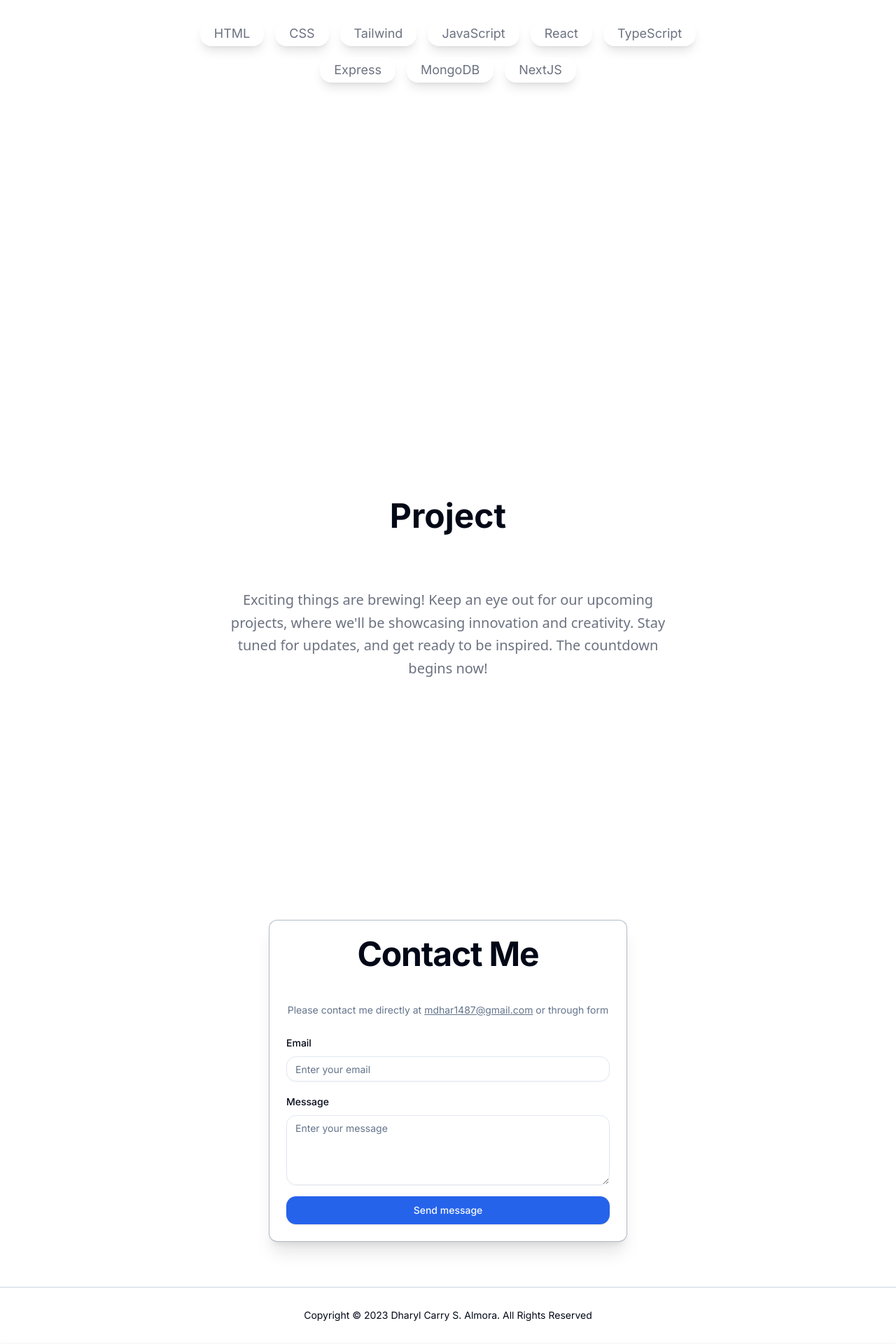
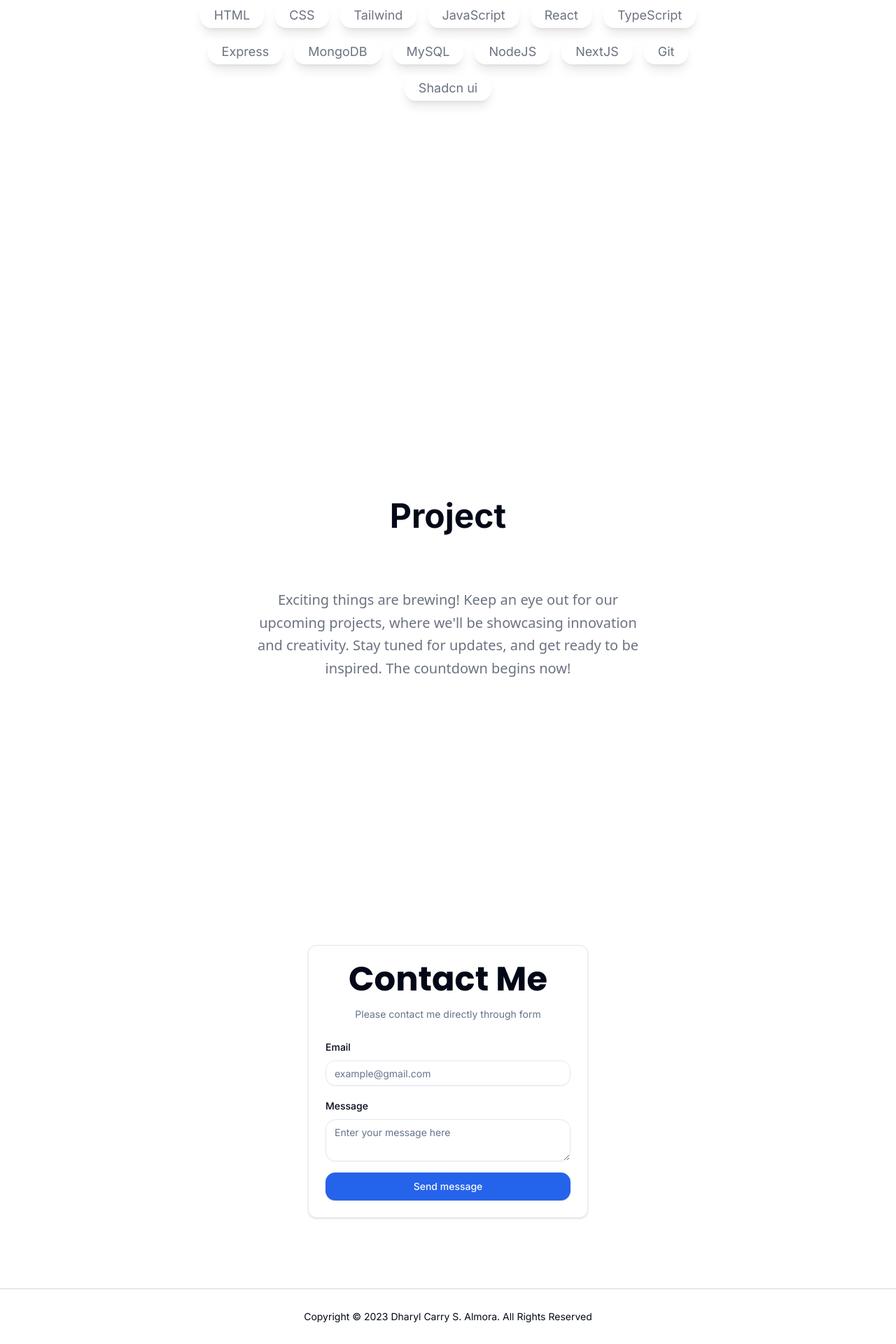
Before and after one commit to dharylovey/latest-portfolio, a Next.js app: page / in a window 1280 px wide. Shown: the part 2294-4214 px from the top of the page at 70% size. Built offline with nearby package versions, Linux system fonts and the light colour scheme.

Commit message:
fix navbar server components

```diff
--- a/app/layout.tsx
+++ b/app/layout.tsx
@@ -1,69 +1,29 @@
-'use client'
-// import type { Metadata } from "next";
+import type { Metadata } from "next";
 import { Inter } from "next/font/google";
 import "./globals.css";
 import { ThemeProvider } from "@/components/theme-provider";
-import Navbar from "@/components/Navbar";
 import Footer from "@/components/Footer";
-import { useEffect, useState } from "react";
+import NavbarLayout from "@/components/NavbarLayout";
+
+
 const inter = Inter({ subsets: ["latin"] });
 
 
-// export const metadata: Metadata = {
-//   title: "Personal Portfolio",
-//   description: "Explore the digital world of Dharyl Almora's portfolio, where creativity meets innovation. With a passion for design and development, Dharyl showcases a diverse range of projects, from sleek web designs to interactive user experiences. Dive into a world of captivating visuals and seamless functionality, crafted with meticulous attention to detail and a drive for excellence.",
-// };
+export const metadata: Metadata = {
+  title: "Dharyl Portfolio",
+  description: "Explore the digital world of Dharyl Almora's portfolio.",
+  authors: {
+    name: "Dharyl Almora",
+    url: "https://dharyl-portfolio.beta.vercel.app/",
+  }
+};
 
 export default function RootLayout({
   children,
 }: Readonly<{
   children: React.ReactNode;
 }>) {
-  let [activeSection, setActiveSection] = useState("about");
 
-  let links = ["about", "skills", "project", "contact"];
-
-  useEffect(() => {
-    let about = document.getElementById("about");
-    // let experience = document.getElementById('experience')
-    let myskills = document.getElementById("skills");
-    let project = document.getElementById("project");
-    let contact = document.getElementById("contact");
-
-    let sections = [about, myskills, project, contact];
-
-    const observerOptions = {
-      root: null,
-      rootMargin: "0px",
-      threshold: 0.2,
-    };
-
-    const observer = new IntersectionObserver((entries) => {
-      entries.forEach((entry) => {
-        if (entry.isIntersecting) {
-          if (entry.target.id == "about") {
-            setActiveSection("about");
-          }
-          // if (entry.target.id == 'experience'){
-          //   setActiveSection('experience')
-          // }
-          if (entry.target.id == "skills") {
-            setActiveSection("skills");
-          }
-          if (entry.target.id == "project") {
-            setActiveSection("project");
-          }
-          if (entry.target.id == "contact") {
-            setActiveSection("contact");
-          }
-        }
-      });
-    }, observerOptions);
-
-    sections?.forEach((section) => {
-      section && observer.observe(section);
-    });
-  }, []);
 
   return (
     <html lang="en">
@@ -74,7 +34,7 @@ export default function RootLayout({
           enableSystem
           disableTransitionOnChange
         >
-          <Navbar links={links} activeSection={activeSection} />
+          <NavbarLayout />
           {children}
           <Footer />
         </ThemeProvider>
--- a/app/page.tsx
+++ b/app/page.tsx
@@ -1,10 +1,11 @@
 'use client'
 import About from "@/components/About";
-import Contact from "@/components/Contact";
+// import Contact from "@/components/Contact";
 // import Experience from "@/components/Experience";
 import Hero from "@/components/Hero";
 import Project from "@/components/Project";
 import Skills from "@/components/Skills";
+import ContactForm from "@/components/contacts/ContactForm";
 
 export default function Home() {
   return (
@@ -14,7 +15,8 @@ export default function Home() {
       {/* <Experience /> */}
       <Skills />
       <Project />
-      <Contact />
+      {/* <Contact /> */}
+      <ContactForm />
     </div>
   );
 }
--- a/components/About.tsx
+++ b/components/About.tsx
@@ -79,7 +79,7 @@ export default function About() {
               ))}
             </ul>
 
-            <div className="text-center md:text-start py-4 px-2">
+            <div className="text-start md:text-start py-4 px-2">
               <p className="mx-auto text-gray-500 md:text-xl dark:text-white">
                 {`
                 As a junior full stack developer, I'm enthusiastic about delivering into the dynamic realm of software development. Equipped with a solid grasp of both front-end and back-end technologies, I'm keen to make meaningful contributions to innovative projects and collaborate closely with seasoned colleagues. My dedication to coding fuels my quest for continuous learning and adaptation to emerging technologies, ensuring that I remain abreast of the latest industry standards. I eagerly anticipate applying my skills in `}
--- a/components/Footer.tsx
+++ b/components/Footer.tsx
@@ -2,7 +2,7 @@
 
 const Footer = () => {
     return (
-      <section className="flex items-center justify-center h-20 text-xs lg:text-sm mx-auto px-4 py-5 border-t-2 shadow-sm  backdrop-blur-lg dark:background">
+      <section className="flex text-center items-center justify-center h-20 text-xs lg:text-sm mx-auto px-4 py-5 border-t-2 shadow-sm  backdrop-blur-lg dark:background dark:bg-slate-900">
         Copyright © 2023 Dharyl Carry S. Almora. All Rights Reserved
       </section>
     )
--- /dev/null
+++ b/components/NavbarLayout.tsx
@@ -0,0 +1,56 @@
+'use client';
+import React, {useEffect, useState} from 'react'
+import Navbar from '@/components/Navbar'
+
+export default function NavbarLayout() {
+    let [activeSection, setActiveSection] = useState("about");
+
+  let links = ["about", "skills", "project", "contact"];
+
+  useEffect(() => {
+    let about = document.getElementById("about");
+    // let experience = document.getElementById('experience')
+    let myskills = document.getElementById("skills");
+    let project = document.getElementById("project");
+    let contact = document.getElementById("contact");
+
+    let sections = [about, myskills, project, contact];
+
+    const observerOptions = {
+      root: null,
+      rootMargin: "0px",
+      threshold: 0.2,
+    };
+
+    const observer = new IntersectionObserver((entries) => {
+      entries.forEach((entry) => {
+        if (entry.isIntersecting) {
+          if (entry.target.id == "about") {
+            setActiveSection("about");
+          }
+          // if (entry.target.id == 'experience'){
+          //   setActiveSection('experience')
+          // }
+          if (entry.target.id == "skills") {
+            setActiveSection("skills");
+          }
+          if (entry.target.id == "project") {
+            setActiveSection("project");
+          }
+          if (entry.target.id == "contact") {
+            setActiveSection("contact");
+          }
+        }
+      });
+    }, observerOptions);
+
+    sections?.forEach((section) => {
+      section && observer.observe(section);
+    });
+  }, []);
+  return (
+    <>
+      <Navbar links={links} activeSection={activeSection} />
+    </>
+  )
+}
--- a/components/Project.tsx
+++ b/components/Project.tsx
@@ -4,12 +4,12 @@ const Project = () => {
   return (
     <section
       id="project"
-      className="min-h-screen flex flex-col items-center justify-center text-center gap-16"
+      className="min-h-screen flex flex-col items-center justify-center text-center gap-16 px-8"
     >
       <div className="text-center">
         <h3 className="text-5xl font-bold">Project</h3>
       </div>
-      <div className="w-1/2 block my-4 font-sans text-xl antialiased leading-relaxed text-gray-500 dark:text-white">
+      <div className="w-full px-5 md:w-1/2 block my-4 font-sans text-xl antialiased leading-relaxed text-gray-500 dark:text-white">
         {`Exciting things are brewing! Keep an eye out for our upcoming projects, where we'll be showcasing innovation and creativity. Stay tuned for updates, and get ready to be inspired. The countdown begins now!`}
       </div>
     </section>
--- a/components/Skills.tsx
+++ b/components/Skills.tsx
@@ -18,16 +18,16 @@ const fadeInAnimationVariants = {
 };
 const Skills = () => {
   return (
-    <section id='skills' className='min-h-screen flex items-center justify-center text-center'>
+    <section id='skills' className='min-h-screen flex items-center justify-center text-center dark:bg-slate-900 px-8'>
       <div className="flex flex-col items-center justify-center">
                 <div className="text-center">
                     <h3 className="text-5xl font-bold">My Skills</h3>
                 </div>
-                <ul className="flex max-w-[50rem] gap-4 py-16 justify-center flex-wrap text-lg text-gray-500  dark:text-white">
+                <ul className="flex max-w-[50rem] gap-4 py-16 justify-center flex-wrap text-lg text-gray-500 dark:text-white ">
                     {skills.map((skill, idx) => (
                         <motion.li
                             key={idx}
-                            className="text-center bg-white border-black/[0.1] rounded-lg px-5 py-1 shadow-lg cursor-pointer antialiased dark:bg-slate-900"
+                            className="text-center bg-white border-black/[0.1] rounded-lg px-5 py-1 shadow-lg cursor-pointer antialiased dark:bg-slate-950"
                             variants={fadeInAnimationVariants}
                             initial="initial"
                             whileInView="animate"
--- a/components/contacts/card-wrapper.tsx
+++ b/components/contacts/card-wrapper.tsx
@@ -9,7 +9,7 @@ interface CardWrapperProps {
 
 const CardWrapper = ({ children, headerLabel }: CardWrapperProps) => {
   return (
-  <Card className="w-[400px] shadow lg">
+  <Card className="w-[400px] shadow lg bg-white dark:bg-slate-900">
     <CardHeader>
         <Header label={headerLabel}/>
     </CardHeader>
--- a/components/contacts/contactForm.tsx
+++ b/components/contacts/contactForm.tsx
@@ -4,7 +4,6 @@ import * as z from "zod";
 import { useForm } from "react-hook-form";
 import { zodResolver } from "@hookform/resolvers/zod";
 import { ContactSchema } from "@/schema";
-// import { useTransition, useState } from "react";
 import {
   Form,
   FormControl,
@@ -36,7 +35,7 @@ const ContactForm = () => {
   }
 
   return (
-    <div className="h-full flex justify-center items-center space-y-4 py-[100px] border-slate-500/[0.5]">
+    <section id="contact" className="h-full flex justify-center items-center space-y-4 py-[100px] border-slate-500/[0.5] px-8">
       <CardWrapper headerLabel="Please contact me directly through form" >
         <Form {...form}>
           <form onSubmit={form.handleSubmit(onSubmit)} className="space-y-4 ">
@@ -49,7 +48,7 @@ const ContactForm = () => {
                   <FormControl>
                     <Input
                       type="email"
-                      placeholder="example@me.com"
+                      placeholder="example@gmail.com"
                       {...field}
                     />
                   </FormControl>
@@ -75,13 +74,13 @@ const ContactForm = () => {
             />
             <FormError message="" />
             <FormSuccess message="" />
-            <Button type="submit" className="w-full">
+            <Button type="submit" size={"lg"} className="w-full bg-primary hover:bg-white hover:text-black dark:hover:text-black  dark:text-white">
               Send message
             </Button>
           </form>
         </Form>
       </CardWrapper>
-    </div>
+    </section>
   );
 };
 
--- a/components/contacts/header.tsx
+++ b/components/contacts/header.tsx
@@ -13,7 +13,7 @@ interface HeaderProps {
 const Header = ({ label }: HeaderProps) => {
   return (
     <div className="w-full flex flex-col gap-y-4 items-center justify-center">
-      <h1 className={cn("text-5xl font-bold", poppin.className)}>Contact Me</h1>
+      <h1 className={cn("text-5xl font-bold text-center", poppin.className)}>Contact Me</h1>
       <p className="text-muted-foreground text-sm text-center">{label}</p>
     </div>
   );
--- a/lib/data.ts
+++ b/lib/data.ts
@@ -80,5 +80,10 @@ export const skills = [
     'TypeScript',
     'Express',
     'MongoDB',
-    'NextJS'
+    'MySQL',
+    'NodeJS',
+    'NextJS',
+    'Git',
+    'Shadcn ui',
+
 ]
```
